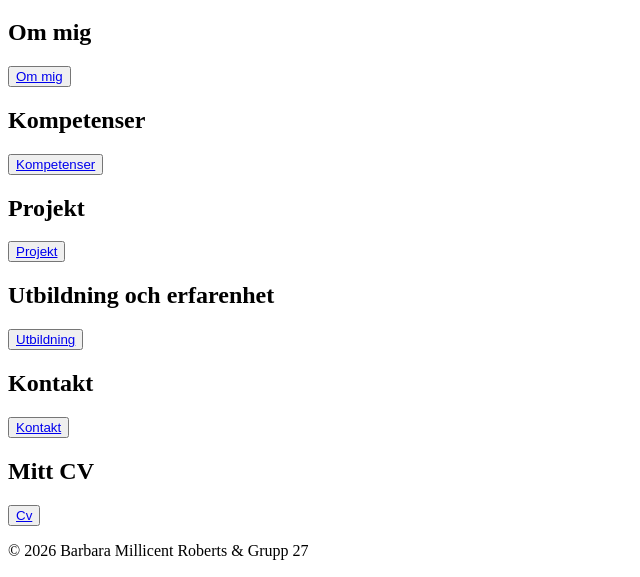
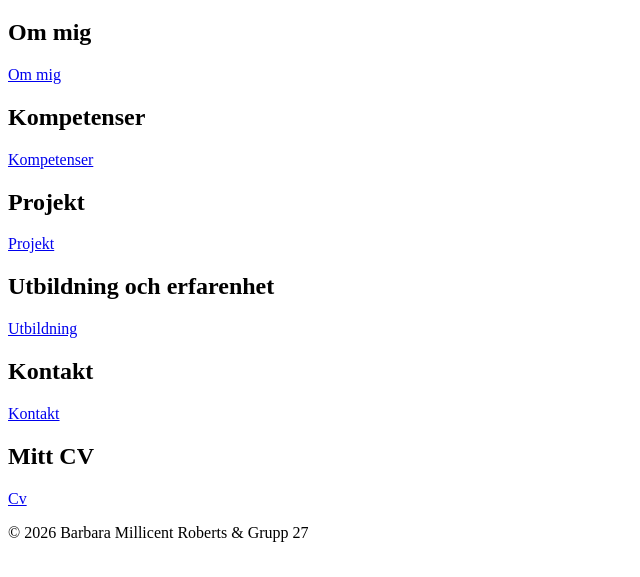
Before and after one commit to Emmawow/HTML, a plain HTML site: page index-grupp27.html in a window 1280 px wide. Shown: the part 223-800 px from the top of the page, without its empty margins (0-640 px from the left). Drawn offline with Linux system fonts and the light colour scheme.

Commit message:
HTML VALIDERING: INDEX: Gjort om buttons till enbart a och tagit bort alt text då det bryter mot html-validering. ABOUT: Fixat lite kodspråkliga fel. Inget stort. CONTACT: Bad values i mailto, hade mellanslag. Löst med "%20". ALLA: Fixat favicon type i boilerplate -> image/x-icon
Resterande är "info"-varning, trailing slashes ("/>") i void-element men behöver inte lösas.

```diff
--- a/index-grupp27.html
+++ b/index-grupp27.html
@@ -6,7 +6,7 @@
     <meta name="description" content="Välkommen till grupp 27:s HTML-uppgift! På denna sida finner ni Barbies portfolio." />
     <title>Hem - Grupp 27 Projektuppgift</title>
     <link rel="stylesheet" href="css/style.css" />
-    <link rel="icon" href="images/favicon.ico" type="x-icon" />
+    <link rel="icon" href="images/favicon.ico" type="image/x-icon" />
     <script src="js/script.js" defer></script>
   </head>
   <body>
@@ -17,67 +17,49 @@
 
       <!--Om Mig-->
       <h2 class="main__subtitle">Om mig</h2>
-      <button class="index__button">
         <a
-          class="index__button-link"
+          class="index__link"
           href="subpages/about-grupp27.html"
-          alt="OmBarbie"
           >Om mig</a
         >
-      </button>
 
       <!--Kompetenser-->
       <h2 class="main__subtitle">Kompetenser</h2>
-      <button class="index__button">
         <a
-          class="index__button-link"
+          class="index__link"
           href="subpages/competencies-grupp27.html"
-          alt="Kompetenser"
           >Kompetenser</a
         >
-      </button>
 
       <!--Projekt-->
       <h2 class="main__subtitle">Projekt</h2>
-      <button class="index__button">
         <a
-          class="index__button-link"
+          class="index__link"
           href="subpages/projects-grupp27.html"
-          alt="Projekt"
           >Projekt</a
         >
-      </button>
 
-      <!--Utbilgning-->
+      <!--Utbildning-->
       <h2 class="main__subtitle">Utbildning och erfarenhet</h2>
-      <button class="index__button">
         <a
-          class="index__button-link"
+          class="index__link"
           href="subpages/education-grupp27.html"
-          alt="Utbildning och erfarenhet"
           >Utbildning</a
         >
-      </button>
 
       <!--Kontakt-->
       <h2 class="main__subtitle">Kontakt</h2>
-      <button class="index__button">
         <a
-          class="index__button-link"
+          class="index__link"
           href="subpages/contact-grupp27.html"
-          alt="Kontakt"
           >Kontakt</a
         >
-      </button>
 
       <!--Mitt CV-->
       <h2 class="main__subtitle">Mitt CV</h2>
-      <button class="index__button">
-        <a class="index__button-link" href="subpages/resume-grupp27.html" alt="CV"
-          >Cv</a
-        >
-      </button>
+        <a class="index__link" href="subpages/resume-grupp27.html">Cv</a>
     </main>
+
     <footer class="footer">
       <p class="footer__text">
         &copy; 2026 Barbara Millicent Roberts & Grupp 27
```
Also changed, not shown: subpages/about-grupp27.html (+3 -6 lines), subpages/competencies-grupp27.html (+1 -1 lines), subpages/contact-grupp27.html (+3 -3 lines), subpages/education-grupp27.html (+1 -1 lines), subpages/projects-grupp27.html (+1 -1 lines), subpages/resume-grupp27.html (+1 -1 lines).
